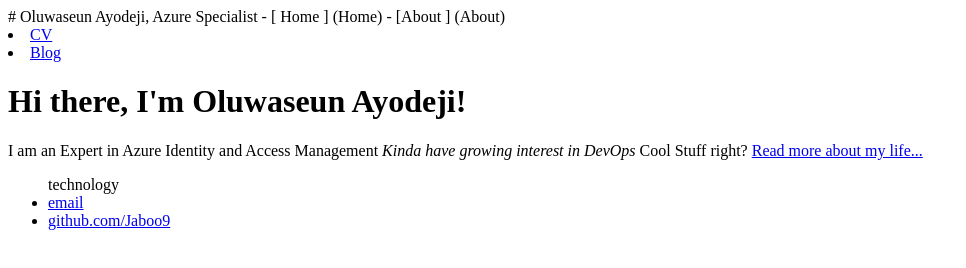
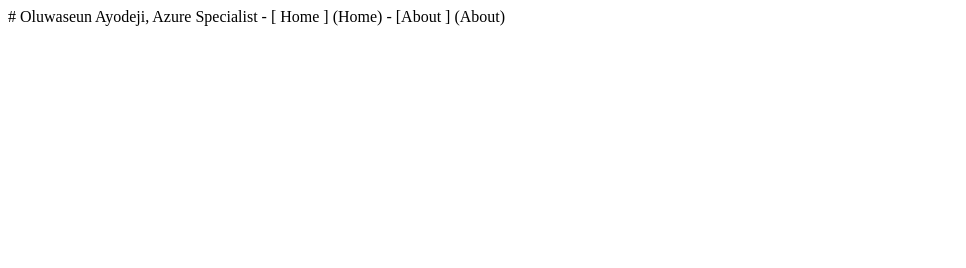
Before and after one commit to jide20203/jide2020.github.io, a plain HTML site: page index.html in a window 1280 px wide. Shown: the whole page, without its empty margins (0-966 px from the left). Drawn offline with Linux system fonts and the light colour scheme.

Commit message:
Update index.html

```diff
--- a/index.html
+++ b/index.html
@@ -1,22 +1,3 @@
 # Oluwaseun Ayodeji, Azure Specialist
         		- [ Home ] (Home)
 	                - [About ] (About)
-        		<li><a href="/cv">CV</a></li>
-        		<li><a href="/blog">Blog</a></li>
-    		</ul>
-		</nav>
-		<div class="container">
-    		<div class="blurb">
-        		<h1>Hi there, I'm Oluwaseun Ayodeji!</h1>
-				<p>I am an Expert in Azure Identity and Access Management <em>Kinda have growing interest in DevOps</em> Cool Stuff right? <a href="/about">Read more about my life...</a></p>
-    		</div><!-- /.blurb -->
-		</div><!-- /.container -->
-		<footer>
-    		<ul>technology
-        		<li><a href="mailto:ayodejibabajide@gmail.com">email</a></li>
-        		<li><a href="https://github.com/Jaboo9">github.com/Jaboo9</a></li>
-			</ul>
-		</footer>
-	</body>
-
-</html>
```
